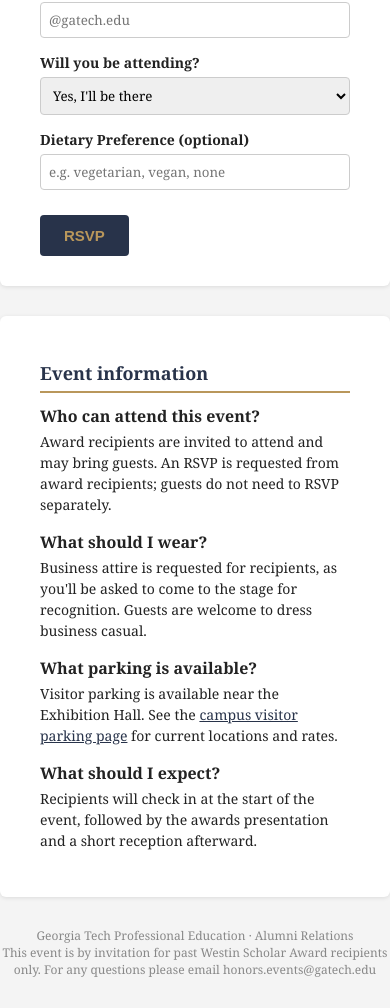
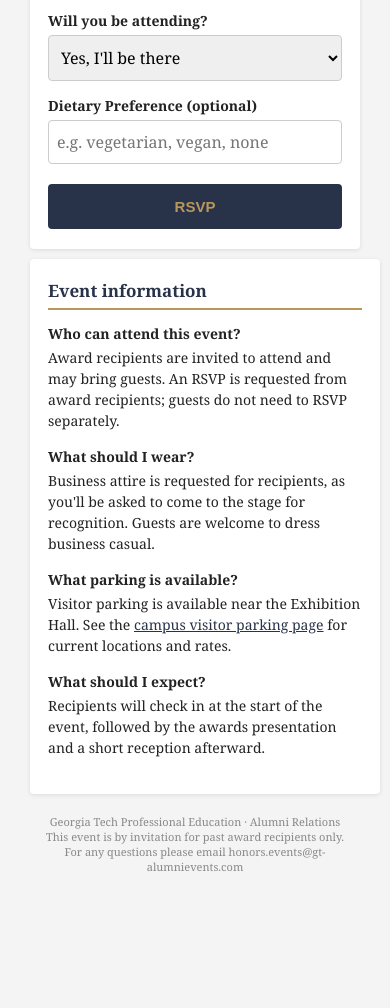
Before and after one commit to splashonyo/gt-6725-alumreunion, a plain HTML site: page index.html in a window 390 px wide. Shown: the part 812-1820 px from the top of the page. After the commit the page ends 1716 px from the top, so only its background shows below. Drawn offline with Linux system fonts and the light colour scheme.

Commit message:
Update event title and styling in index.html

```diff
--- a/index.html
+++ b/index.html
@@ -2,8 +2,10 @@
 <html lang="en">
 <head>
 <meta charset="UTF-8">
-<title>GT Westin Scholar Alumni Reunion</title>
+<meta name="viewport" content="width=device-width, initial-scale=1.0">
+<title>GT Student Honors Celebration: Alumni Reunion</title>
 <style>
+  * { box-sizing: border-box; }
   body {
     font-family: Georgia, 'Times New Roman', serif;
     background: #f4f4f4;
@@ -11,22 +13,33 @@
     padding: 0;
     color: #222;
   }
+  .page-wrap {
+    max-width: 660px;
+    margin: 0 auto;
+    padding: 0 20px;
+  }
   .header {
     background: #28334A;
     color: #B9975B;
-    padding: 30px 20px;
+    padding: 25px 20px;
     text-align: center;
   }
   .header h1 {
     margin: 0;
-    font-size: 26px;
+    font-size: 22px;
     letter-spacing: 0.5px;
+    line-height: 1.3;
+  }
+  .header p {
+    margin: 6px 0 0;
+    font-size: 13px;
+    color: #d4b483;
   }
   .container {
     max-width: 600px;
-    margin: 30px auto;
+    margin: 20px auto;
     background: #fff;
-    padding: 30px 40px;
+    padding: 25px 30px;
     border-radius: 6px;
     box-shadow: 0 1px 4px rgba(0,0,0,0.1);
   }
@@ -35,6 +48,8 @@
     border-left: 4px solid #B9975B;
     padding: 12px 18px;
     margin: 20px 0;
+    font-size: 14px;
+    line-height: 1.8;
   }
   label {
     display: block;
@@ -44,27 +59,29 @@
   }
   input[type=text], input[type=email], select {
     width: 100%;
-    padding: 8px;
+    padding: 10px 8px;
     margin-top: 5px;
     border: 1px solid #ccc;
     border-radius: 4px;
     box-sizing: border-box;
     font-family: inherit;
+    font-size: 16px; /* prevents iOS zoom */
   }
   input[disabled] {
     background: #eee;
     color: #999;
   }
   button {
-    margin-top: 25px;
+    margin-top: 20px;
     background: #28334A;
     color: #B9975B;
     border: none;
-    padding: 12px 24px;
+    padding: 14px 28px;
     border-radius: 4px;
     font-size: 15px;
     font-weight: 600;
     cursor: pointer;
+    width: 100%;
   }
   button:hover {
     background: #8F713D;
@@ -80,14 +97,22 @@
     color: #256029;
   }
   .faq {
-    margin: 30px 0 10px;
+    max-width: 600px;
+    margin: 0 auto 20px;
+    background: #fff;
+    padding: 25px 30px;
+    border-radius: 6px;
+    box-shadow: 0 1px 4px rgba(0,0,0,0.1);
+    width: 100%;
+    box-sizing: border-box;
   }
   .faq h2 {
-    font-size: 18px;
+    font-size: 17px;
     color: #28334A;
     border-bottom: 2px solid #B9975B;
     padding-bottom: 6px;
-    margin-bottom: 12px;
+    margin-top: 0;
+    margin-bottom: 14px;
   }
   .faq-item {
     margin-bottom: 16px;
@@ -95,6 +120,7 @@
   .faq-item p.question {
     font-weight: bold;
     margin: 0 0 4px;
+    font-size: 14px;
   }
   .faq-item p.answer {
     margin: 0;
@@ -106,9 +132,20 @@
   }
   .footer {
     text-align: center;
-    font-size: 12px;
+    font-size: 11px;
     color: #888;
-    margin: 30px 0;
+    margin: 20px 0 30px;
+    padding: 0 20px;
+  }
+  @media (max-width: 640px) {
+    .container, .faq {
+      margin: 10px;
+      padding: 20px 18px;
+      border-radius: 4px;
+    }
+    .header h1 {
+      font-size: 18px;
+    }
   }
 </style>
 </head>
@@ -116,9 +153,10 @@
 
 <div class="header">
   <h1>Georgia Tech Professional Education</h1>
-  <div> Student Honors Celebration: Alumni Reunion</div>
+  <p>Student Honors Celebration &middot; Alumni Reunion</p>
 </div>
 
+<div class="page-wrap">
 <div class="container">
   <p>Congratulations again on being named a Georgia Tech Westin Scholar Award recipient! You're invited back to celebrate with other past recipients at this year's Alumni Reunion.</p>
 
@@ -132,7 +170,7 @@
 
   <p>Please confirm your attendance below so we can plan accordingly. Space is limited.</p>
 
-  <!-- No <form> tag / no action attribute: nothing here can be transmitted anywhere -->
+  <!-- No form tag / no action attribute: nothing here can be transmitted anywhere -->
 
   <label for="name">Full Name</label>
   <input type="text" id="name" placeholder="First Last">
@@ -155,10 +193,10 @@
 
   <button onclick="showThanks()">RSVP</button>
 
-  <div id="thankyou">Thank you! Your RSVP has been noted. We look forward to seeing you. </div>
+  <div id="thankyou">Thank you! Your RSVP has been noted. We look forward to seeing you.</div>
 </div>
 
-<div class="container faq">
+<div class="faq">
   <h2>Event information</h2>
 
   <div class="faq-item">
@@ -184,11 +222,12 @@
 
 <div class="footer">
   Georgia Tech Professional Education &middot; Alumni Relations<br>
-  This event is by invitation for past Westin Scholar Award recipients only. For any questions please email honors.events@gatech.edu
+  This event is by invitation for past award recipients only.<br>
+  For any questions please email honors.events@gt-alumnievents.com
+</div>
 </div>
 
 <script>
-  // Purely client side cosmetic confirmation. No network request, no data sent anywhere.
   function showThanks() {
     document.getElementById('thankyou').style.display = 'block';
   }
```
